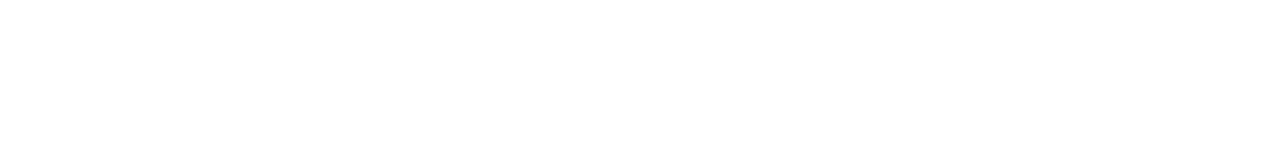
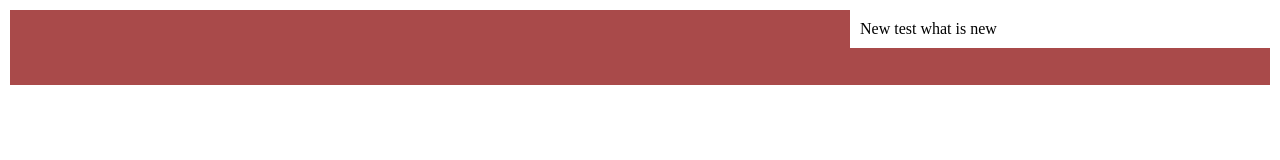
Before and after one commit to invostudio/site4.cooliewala.com, a plain HTML site: page index.html in a window 1280 px wide. Drawn offline with Linux system fonts and the light colour scheme.

Commit message:
Updating content

```diff
--- a/index.html
+++ b/index.html
@@ -1 +1 @@
-<html><head><style>*{box-sizing: border-box;}body{margin:0;}</style></head><body></body></html>
+<html><head><style>*{box-sizing: border-box;}body{margin:0;background-color:#ffffff;}.row{display:table;padding-top:10px;padding-right:10px;padding-bottom:10px;padding-left:10px;width:100%;}.cell{width:8%;display:table-cell;height:75px;background-color:#a94a4a;}#wrapper{margin:0;background-color:#ffffff;}#c967{padding:10px;background-color:#ffffff;}</style></head><body><div class="row"><div class="cell"></div><div class="cell"></div><div class="cell"><div id="c967">New test what is new </div></div></div></body></html>
```
